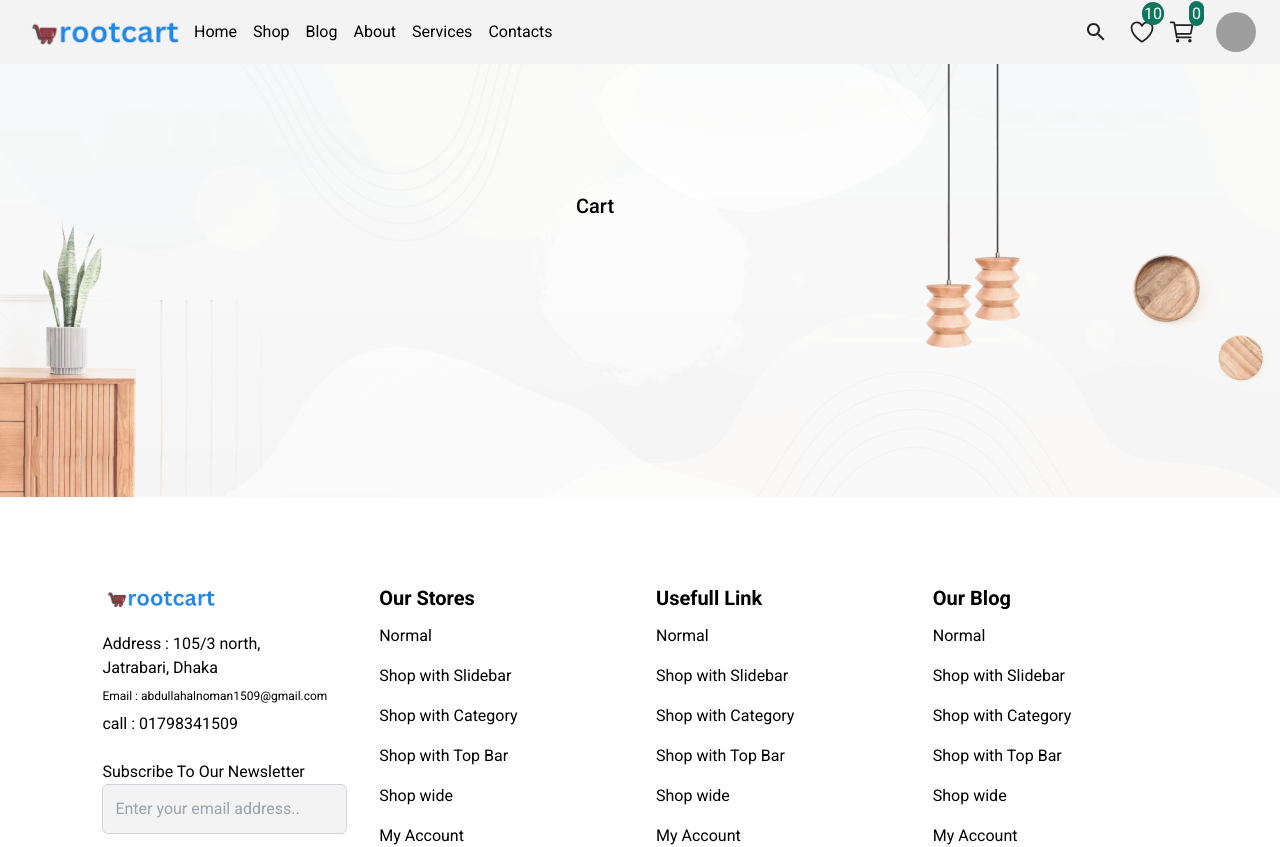
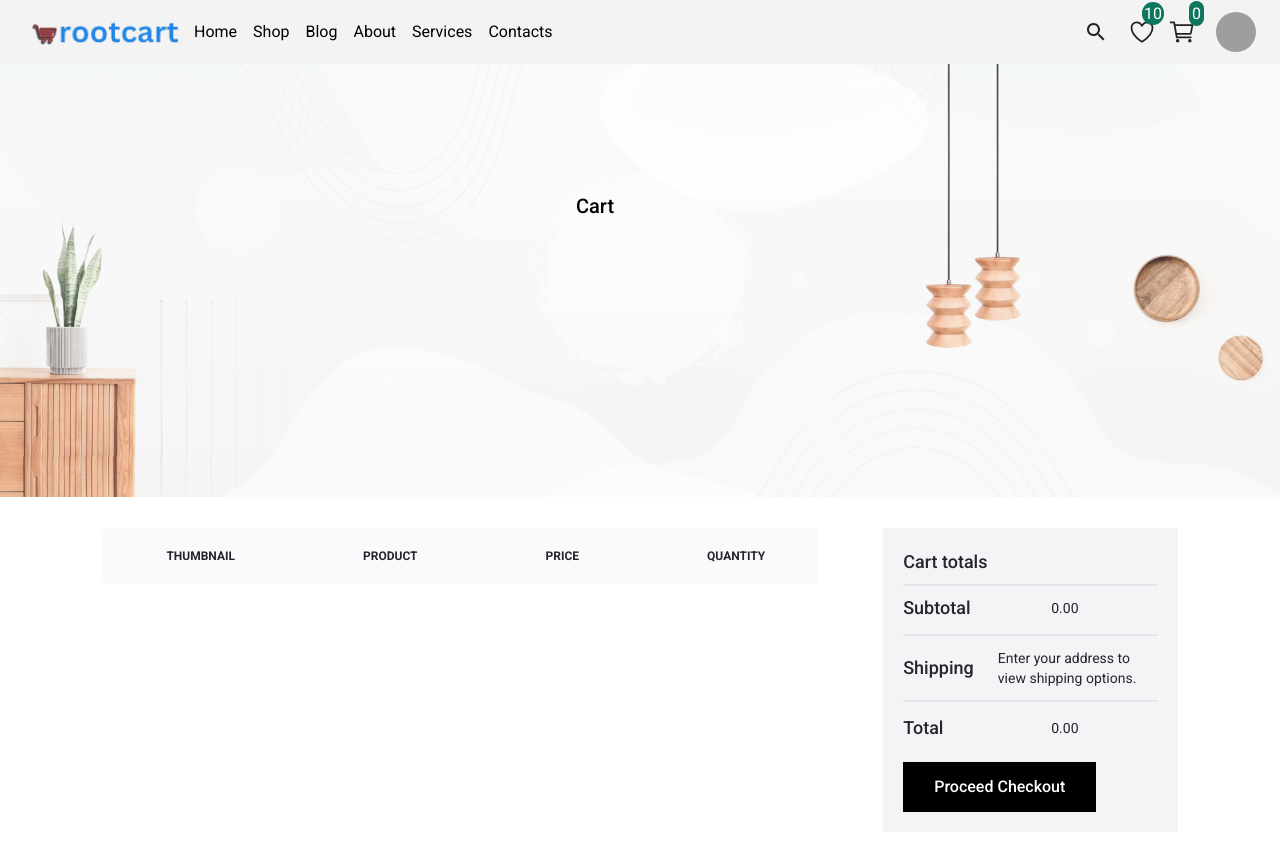
Before and after one commit to MIRNOMAN/root_shop_cart, a React (Vite) app: page /cart in a window 1280 px wide. Shown: the top 847 px of the page. Built offline with nearby package versions, Linux system fonts and the light colour scheme; grey boxes are pictures that could not be loaded.

Commit message:
create payment method

```diff
--- a/src/pages/Cart/CartPage.jsx
+++ b/src/pages/Cart/CartPage.jsx
@@ -1,6 +1,7 @@
 import { useDispatch, useSelector } from "react-redux";
 import { selectTotalPrice } from "../../redux/slice/cartSlice";
 import BgImage from "../../assets/common/Frame.png"
+import StripeCheckout from "react-stripe-checkout";
 
 
 const CartPage = () => {
@@ -20,8 +21,64 @@ const CartPage = () => {
           </div>
           <div className="container flex justify-between">
              <div className="w-2/3">
-                <div className="relative overflow-x-auto sm:rounded-lg">
-                    <table></table>
+               <div className="relative overflow-x-auto  sm:rounded-lg">
+                 <table className="w-full text-sm text-left rtl:text-right">
+                     <thead className="text-xs text-primary uppercase bg-gray-50">
+                       <tr>
+                        <th scope="col" className="px-16 py-5">
+                          Thumbnail
+                        </th>
+                        <th scope="col" className="px-16 py-5">
+                          product
+                        </th>
+                        <th scope="col" className="px-16 py-5">
+                          price
+                        </th>
+                        <th scope="col" className="px-16 py-5">
+                          quantity
+                        </th>
+                        <th scope="col" className="px-16 py-5">
+                          subtotal
+                        </th>
+                        <th scope="col" className="px-16 py-5"> </th>
+                       </tr>
+                     </thead>
+                     <tbody>
+                      {cartItems.map((item) =>(
+                        <CartPageCart key={item?.id} id={item?.id} cover={item?.cover} name={item?.name} price={item?.name} quantity={item?.quantity} totalPrice={item?.totalPrice} />
+                      ))}
+                     </tbody>
+                 </table>
+               </div>
+             </div>
+             <div className="w-2/6 ml-16">
+                <div className="bg-gray-100 p-5">
+                   <p className="text-lg font-medium text-primary">Cart totals</p>
+                   <hr className="my-2 h-[2px] bg-gray-200" />
+                   <div className="text-lg font-medium text-primary flex items-center gap-5">
+                     <p className="w-32">Subtotal</p>
+                     <p className="text-sm font-normal">{totalPrice.toFixed(2)}</p>
+                   </div>
+                   <hr className="my-3 h-[2px] bg-gray-200" />
+                   <div className="text-lg font-medium text-primary flex items-center gap-5">
+                     <p className="w-32">Shipping</p>
+                     <p className="text-sm font-normal">Enter your address to view shipping options.</p>
+                   </div>
+                   <hr className="my-3 h-[2px] bg-gray-200" />
+                   <div className="text-lg font-medium text-primary flex items-center gap-5">
+                     <p className="w-32">Total</p>
+                     <p className="text-sm font-normal">{totalPrice.toFixed(2)}</p>
+                   </div>
+                   {/* <StripeCheckout
+                   token={handleToken}
+                   stripeKey=""
+                   amount={totalPrice * 100}
+                   name="rootcart store"
+                   email="rootcart@example.com"
+                   description="payment test using stripe checkout"
+                   > */}
+                    <button className="primary-btn mt-5">Proceed Checkout</button>
+                   {/* </StripeCheckout> */}
                 </div>
              </div>
           </div>
@@ -31,3 +88,12 @@ const CartPage = () => {
 }
 
 export default CartPage
+
+
+
+
+export const CartPageCart = () => {
+  return (
+    <div>CartPage</div>
+  )
+}
```
